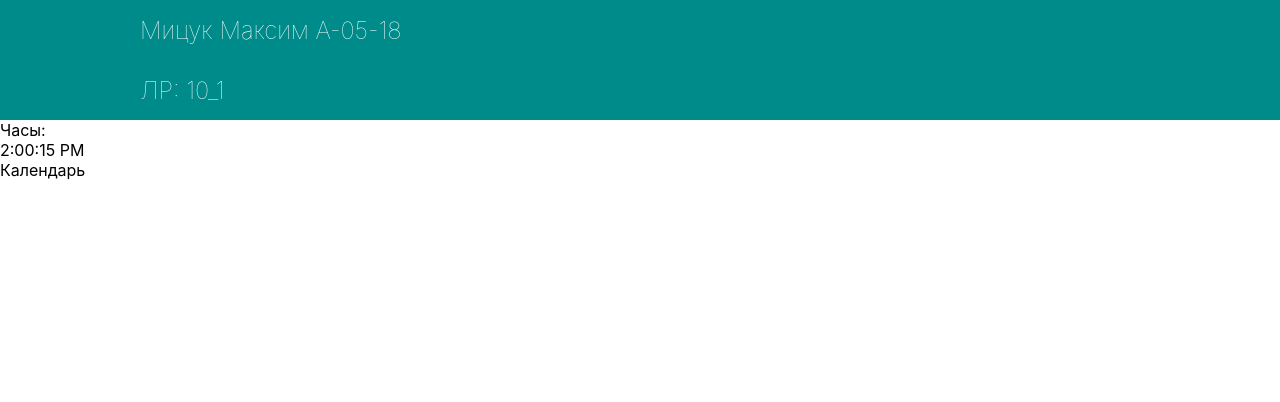
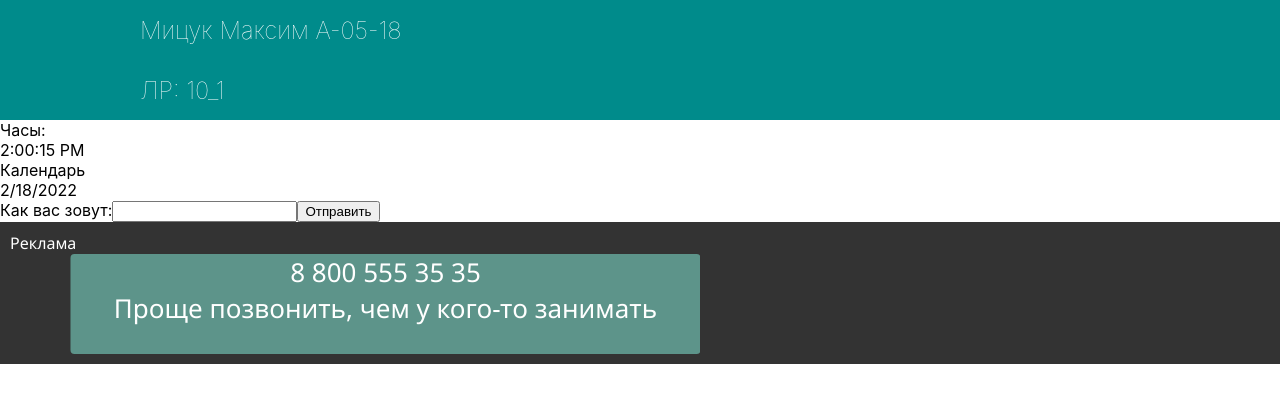
Before and after one commit to mitsuk-maksim/computer_networks, a React (Create React App) app: page /lr/10_1 in a window 1280 px wide. Shown: the top 402 px of the page. Built offline with nearby package versions, Linux system fonts and the light colour scheme.

Commit message:
add calendar, form

```diff
--- a/src/App.css
+++ b/src/App.css
@@ -39,19 +39,19 @@
   font-size: 24px;
 }
 
-.about__bg {
-  position: absolute;
-  top: 0;
-  left: 0;
-  right: 0;
-  bottom: 0;
-  z-index: -1;
-  background-image: url(./img/react.jpeg);
-  background-position: center;
-  background-size: cover;
-  background-attachment: fixed;
-  filter: brightness(0.3);
-}
+/*.about__bg {*/
+/*  position: absolute;*/
+/*  top: 0;*/
+/*  left: 0;*/
+/*  right: 0;*/
+/*  bottom: 0;*/
+/*  z-index: -1;*/
+/*  background-image: url(./img/react.jpeg);*/
+/*  background-position: center;*/
+/*  background-size: cover;*/
+/*  background-attachment: fixed;*/
+/*  filter: brightness(0.3);*/
+/*}*/
 
 .portfolio {
   padding: 40px 0;
@@ -84,3 +84,48 @@
   font-size: 16px;
   font-weight: bold;
 }
+
+
+.b-marquee {
+  font-family: 'Segoe UI', sans-serif;
+  white-space: nowrap;
+  overflow: hidden;
+  background: #333;
+  color: #fff;
+  padding: 10px;
+  position: relative;
+  margin-bottom: 10px;
+}
+
+.b-marquee__text {
+  /*margin-bottom:200px;*/
+  position:relative;
+  width: 50%;
+  font-size:26px;
+  text-align: center;
+  /*color:white;*/
+  border-radius:4px;
+  /*padding:20px;*/
+  /*box-shadow: 0 0 10px rgba(0,0,0,0.5);*/
+  height: 100px;
+  /*background: red;*/
+  -webkit-animation: animMarquee 5s linear infinite;
+  animation: animMarquee 5s linear infinite;
+  animation-direction: alternate-reverse;
+}
+
+
+@keyframes animMarquee {
+  0% {
+    background: cadetblue;
+    transform: translateX(0);
+  }
+  50% {
+    background: darkolivegreen;
+    transform: translateX(50%);
+  }
+  100% {
+    background: darkcyan;
+    transform: translateX(100%);
+  }
+}
--- /dev/null
+++ b/src/components/Calendar.js
@@ -0,0 +1,18 @@
+import React, {Component, useEffect, useState} from 'react';
+
+export function Calendar() {
+    const [calendarState, setCalendarState] = useState();
+
+    useEffect(() => {
+        setInterval(() => {
+            const date = new Date();
+            setCalendarState(date.toLocaleDateString());
+        }, 1000)
+    }, [])
+
+    return (
+        <div>
+            {calendarState}
+        </div>
+    );
+}
--- /dev/null
+++ b/src/components/Form.js
@@ -0,0 +1,33 @@
+import React from "react";
+
+export class NameForm extends React.Component {
+    constructor(props) {
+        super(props);
+        this.state = {value: ''};
+
+        this.handleChange = this.handleChange.bind(this);
+        this.handleSubmit = this.handleSubmit.bind(this);
+    }
+
+    handleChange(event) {
+        this.setState({value: event.target.value});
+    }
+
+    handleSubmit(event) {
+        alert('Очень приятно, ' + this.state.value);
+        event.preventDefault();
+    }
+
+    render() {
+        return (
+            <form onSubmit={this.handleSubmit}>
+                <label>
+                    Как вас зовут:
+                    <input type="text" value={this.state.value} onChange={this.handleChange} />
+                    {/*<textarea value={this.state.value} onChange={this.handleChange} />*/}
+                </label>
+                <input type="submit" value="Отправить" />
+            </form>
+        );
+    }
+}
--- a/src/pages/labs/lab10_1.js
+++ b/src/pages/labs/lab10_1.js
@@ -1,11 +1,37 @@
 import Clock from "../../components/Clock";
+import {Calendar} from "../../components/Calendar";
+import {NameForm} from "../../components/Form";
+
+
 
 export function Lab10_1() {
+    function handleSubmit(e) {
+        // e.preventDefault();
+        console.log('Отправлена форма.');
+    }
+
     return (
         <div>
             Часы:
             <Clock/>
             Календарь
+            <Calendar/>
+
+            {/*<form onSubmit={handleSubmit}>*/}
+            {/*    <button type="submit">Отправить</button>*/}
+            {/*</form>*/}
+            {/*<button onClick={handleSubmit}>*/}
+
+            {/*</button>*/}
+            <NameForm></NameForm>
+
+            <div className='b-marquee'>
+                Реклама
+                <div className="b-marquee__text">
+                    8 800 555 35 35 <br/>
+                    Проще позвонить, чем у кого-то занимать
+                </div>
+            </div>
         </div>
     )
 }
```
